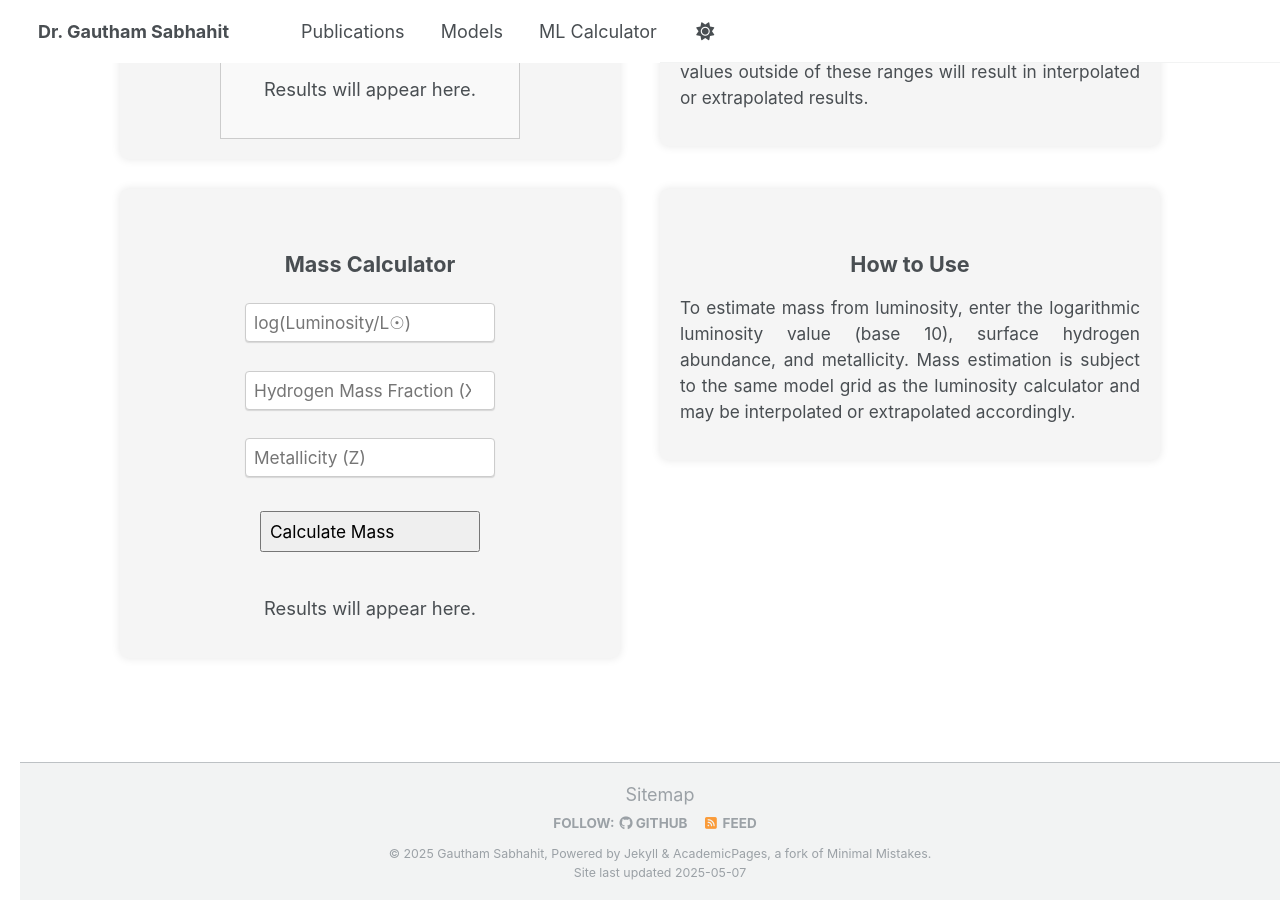
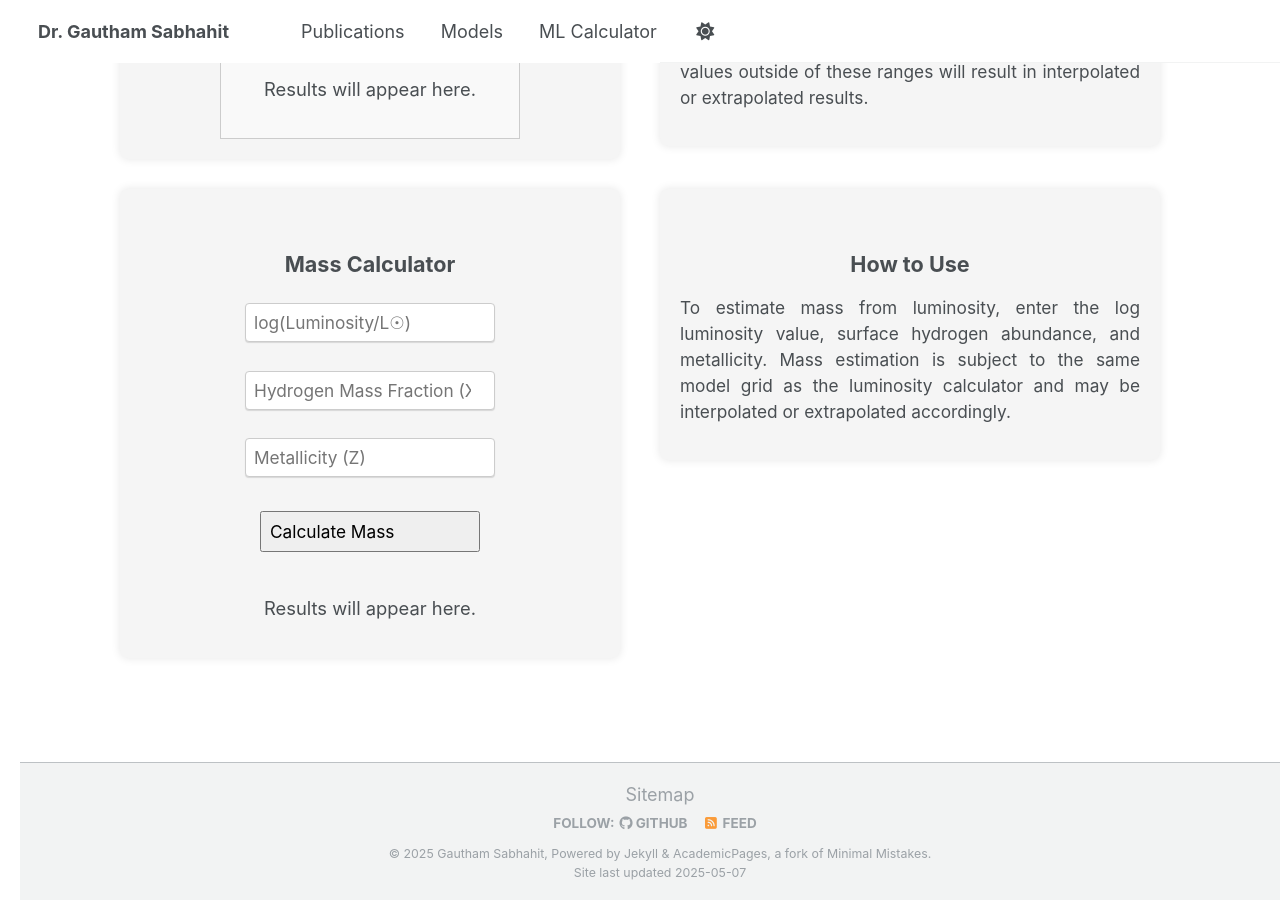
Before and after one commit to Mdot-com/mdot.com, a Jekyll site: the page built from ml-calculator.md, in a window 1280 px wide and 900 px high, scrolled down 1802 px. Built offline with Jekyll 4.4.1, drawn with Linux system fonts in a browser that asks for light colours.

Commit message:
Update ml-calculator.md

```diff
--- a/ml-calculator.md
+++ b/ml-calculator.md
@@ -124,7 +124,7 @@ title: Mass-Luminosity Calculator
   <div style="width: 500px; background-color: #f5f5f5; padding: 20px; border-radius: 8px; box-shadow: 0 0 10px rgba(0,0,0,0.1); display: flex; justify-content: flex-start; align-items: flex-start; box-sizing: border-box;">
     <div style="text-align: justify;">
       <h2 style="text-align: center; font-size: 1em;">How to Use</h2>
-      <p style="font-size: 0.8em;">To estimate mass from luminosity, enter the logarithmic luminosity value (base 10), surface hydrogen abundance, and metallicity. Mass estimation is subject to the same model grid as the luminosity calculator and may be interpolated or extrapolated accordingly.</p>
+      <p style="font-size: 0.8em;">To estimate mass from luminosity, enter the log luminosity value, surface hydrogen abundance, and metallicity. Mass estimation is subject to the same model grid as the luminosity calculator and may be interpolated or extrapolated accordingly.</p>
     </div>
   </div>
 </div>
```
